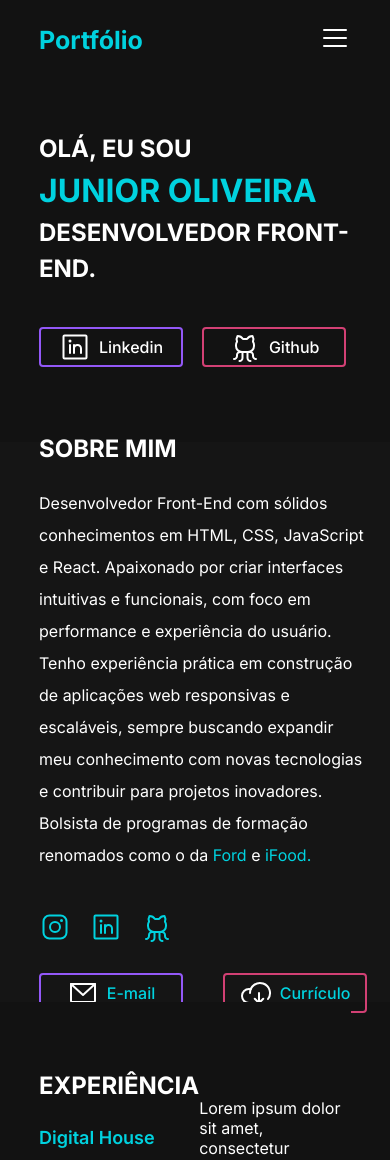
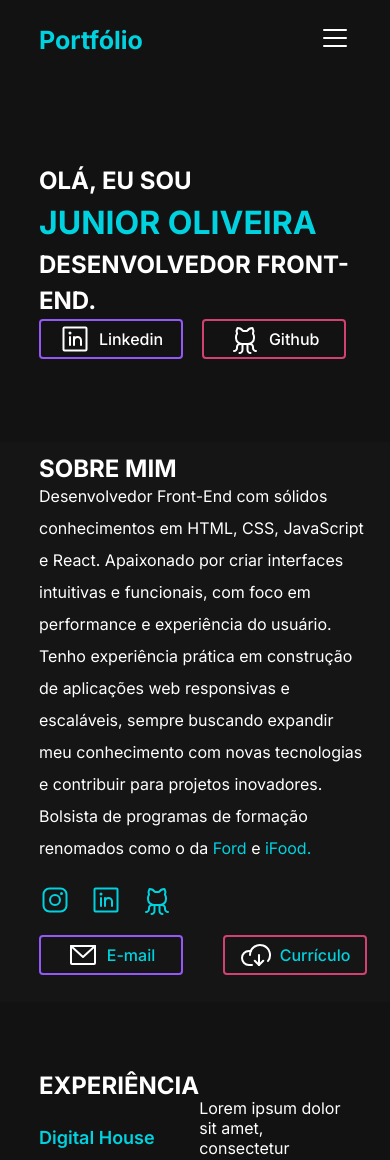
Before and after one commit to juninho-Oliveira/Portfolio-2024, a React (Vite) app in the folder portfolio/: page / in a window 390 px wide. Shown: the top 1160 px of the page. Built offline with nearby package versions, Linux system fonts and the light colour scheme; no server answers.

Commit message:
style: ajustando responsividade para mobile do sobre mim

```diff
--- a/portfolio/src/Global.css
+++ b/portfolio/src/Global.css
@@ -72,15 +72,6 @@ ul, li,  a{
     height: 40px;
   }
 
-  .container-texto-sobre .foto {
-    display: none;
-  }
-
-  .container-texto-sobre {
-    line-height: 1.5;
-    height: 560px;
-  }
-
   /*estilo dos projetos */
 
   .titulo {
--- a/portfolio/src/components/Main/SectionSobre/SectionSobre.css
+++ b/portfolio/src/components/Main/SectionSobre/SectionSobre.css
@@ -14,6 +14,12 @@
     display: flex;
     justify-content: space-between;
   }
+
+  .texto-sobre .redes-sociais  {
+    color: var(--white);
+  }
+
+
   .container-texto-sobre a {
     color: var(--brand-color);
   }
@@ -72,3 +78,31 @@
     transition: 0.5s;
     color: var(--white);
   }
+
+
+  @media (max-width:970px) {
+
+    .container-texto-sobre .texto-sobre {
+      display: flex;
+      align-items: center;
+      justify-content: center;
+      flex-direction: column;
+      line-height: 0;
+      gap: 1.2rem;
+      height: 80%;
+    }
+
+    .texto-sobre h1 {
+      margin-bottom: 0.7rem;
+    }
+
+    .container-texto-sobre .foto {
+      display: none;
+    }
+
+    .redes-sociais {
+      margin: 0;
+    }
+
+
+  }
--- a/portfolio/src/components/Main/SectionSobre/SectionSobre.jsx
+++ b/portfolio/src/components/Main/SectionSobre/SectionSobre.jsx
@@ -15,6 +15,8 @@ export function SectionSobre() {
         </div>
 
         <div className="texto-sobre">
+
+          <div>
             <h1>Sobre mim</h1>
             <p>Desenvolvedor Front-End com sólidos conhecimentos em HTML, CSS, JavaScript e React.
 
@@ -24,6 +26,7 @@ export function SectionSobre() {
 
               Bolsista de programas de formação renomados como o da<a href="https://www.ford.com.br/sobre-a-ford/ford-enter/" target="_blank"> Ford</a>  e <a href="https://ada.tech/sou-aluno/programas/ifood-vem-ser-tech" target="_blank">iFood.</a>
             </p>
+          </div>
 
 
           <div className="redes-sociais">
```
Lines whose indentation alone changed are shown as unchanged.
